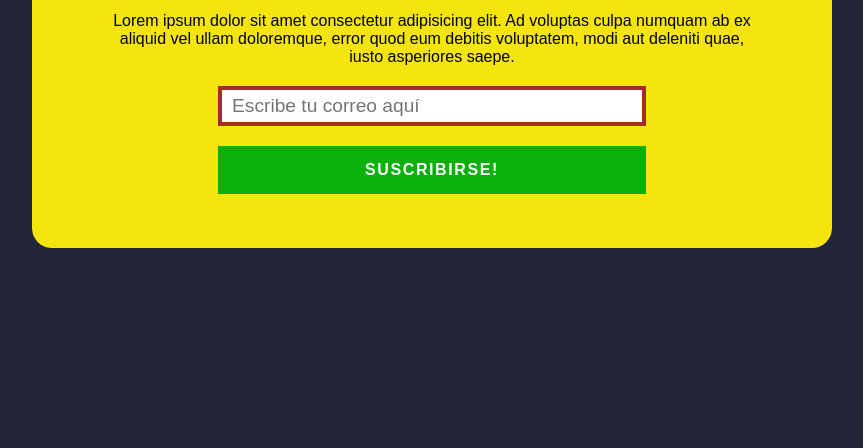
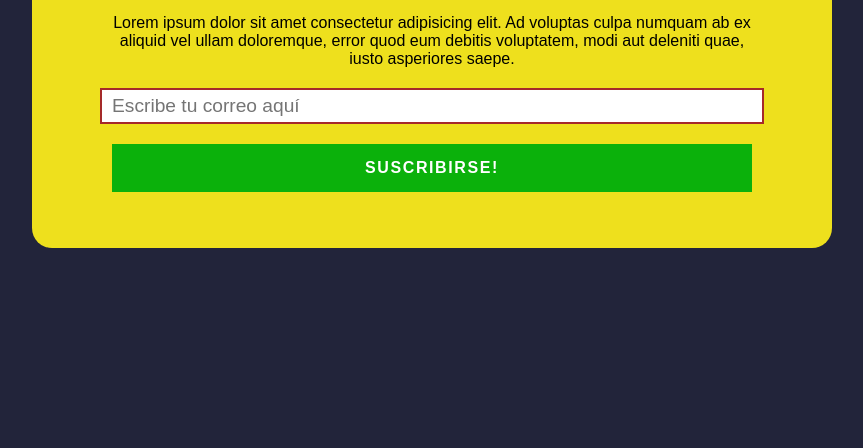
Before and after one commit to omarcardoze/CSS-Lab, a website built with Vite: page day/day06/index.html in a window 1280 px wide. Shown: the part 352-800 px from the top of the page, without its empty margins (208-1071 px from the left). Built offline with nearby package versions, Linux system fonts and the light colour scheme.

Commit message:
add day06 complete

```diff
--- a/day/day06/index.html
+++ b/day/day06/index.html
@@ -12,19 +12,15 @@
 <body>
     <div class="container">
         <div class="newsletter">
-            <!-- <div class="newsletter-ilustration">
-
-            </div> -->
-
             <div class="newsletter-content">
                 <h1>Newsletters</h1>
                 <p>Lorem ipsum dolor sit amet consectetur adipisicing elit. Ad voluptas culpa numquam ab ex aliquid vel
                     ullam doloremque, error quod eum debitis voluptatem, modi aut deleniti quae, iusto asperiores saepe.
                 </p>
-                <div class="newsletter-action">
-                    <input type="text" placeholder="Escribe tu correo aquí">
-                    <button class="btn-subscribe">Suscribirse!</button>
-                </div>
+
+                <input type="text" placeholder="Escribe tu correo aquí">
+                <button class="btn-subscribe">Suscribirse!</button>
+
             </div>
         </div>
     </div>
--- a/day/day06/style.css
+++ b/day/day06/style.css
@@ -14,17 +14,18 @@
     display: grid;
     place-content: center;
     background-color: rgb(34, 36, 58);
+    /* overflow-x: hidden; */
 }
 
 .newsletter {
+    width: auto;
     max-width: 800px;
     height: 50vh;
-    background-color: rgb(245, 229, 12);
+    background-color: rgb(238, 224, 29);
     border-radius: 20px;
     margin: 0 20px;
 }
 
-.newsletter-ilustration {}
 
 .newsletter-content {
     width: 80%;
@@ -47,10 +48,10 @@
 input {
     font-size: 1.2em;
     display: block;
-    width: 400px;
+    width: 100%;
     margin: 20px 0;
     padding: 5px 10px;
-    border: 4px solid brown;
+    border: 2px solid brown;
     color: rgb(34, 36, 58);
     border-radius: 0;
     transition: border-color .25s ease, box-shadow .25s ease;
--- a/src/index.js
+++ b/src/index.js
@@ -22,8 +22,8 @@ const days = [
         description: 'Utilizo CSS Grid con template para el layout'
     },
     {
-        title: 'Dia 6',
-        description: 'Dia 6'
+        title: 'Newsletters',
+        description: 'Newsletter de un blog'
     },
 ]
 
```
